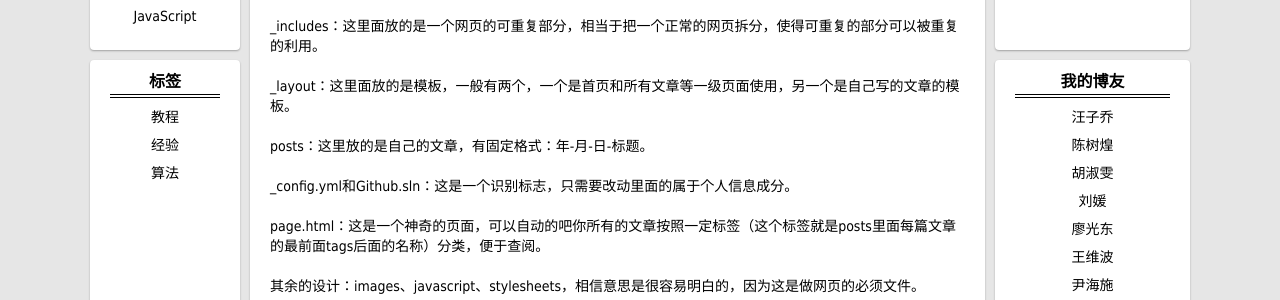
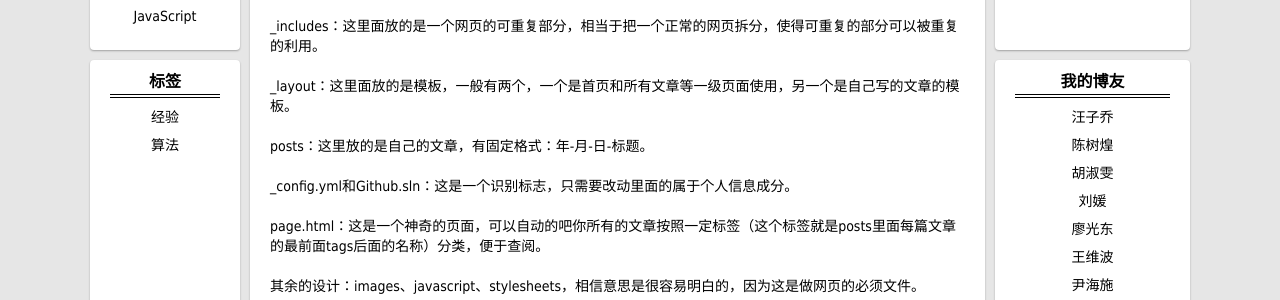
Before and after one commit to zhengchuanzhe/zhengchuanzhe.github.io, a Jekyll site: the page built from _posts/2014-2-4-start-blog-with-github.md, in a window 1280 px wide. Shown: the part 243-543 px from the top of the page. Built offline with Jekyll 4.4.1, drawn with Linux system fonts in a browser that asks for light colours; some web fonts are replaced; Markdown is read by kramdown in place of the engine named in the settings; comment, search, counter and statistics services are not loaded.

Commit message:
Update 2014-2-4-start-blog-with-github.md

```diff
--- a/_posts/2014-2-4-start-blog-with-github.md
+++ b/_posts/2014-2-4-start-blog-with-github.md
@@ -3,7 +3,7 @@ title: Github博客文件结构简析
 description: 初次接触Github，谈谈其文档结构
 keywords: github
 layout: post
-tags: [教程]
+tags: [经验]
 ---
 
 ####一、综述####
```
